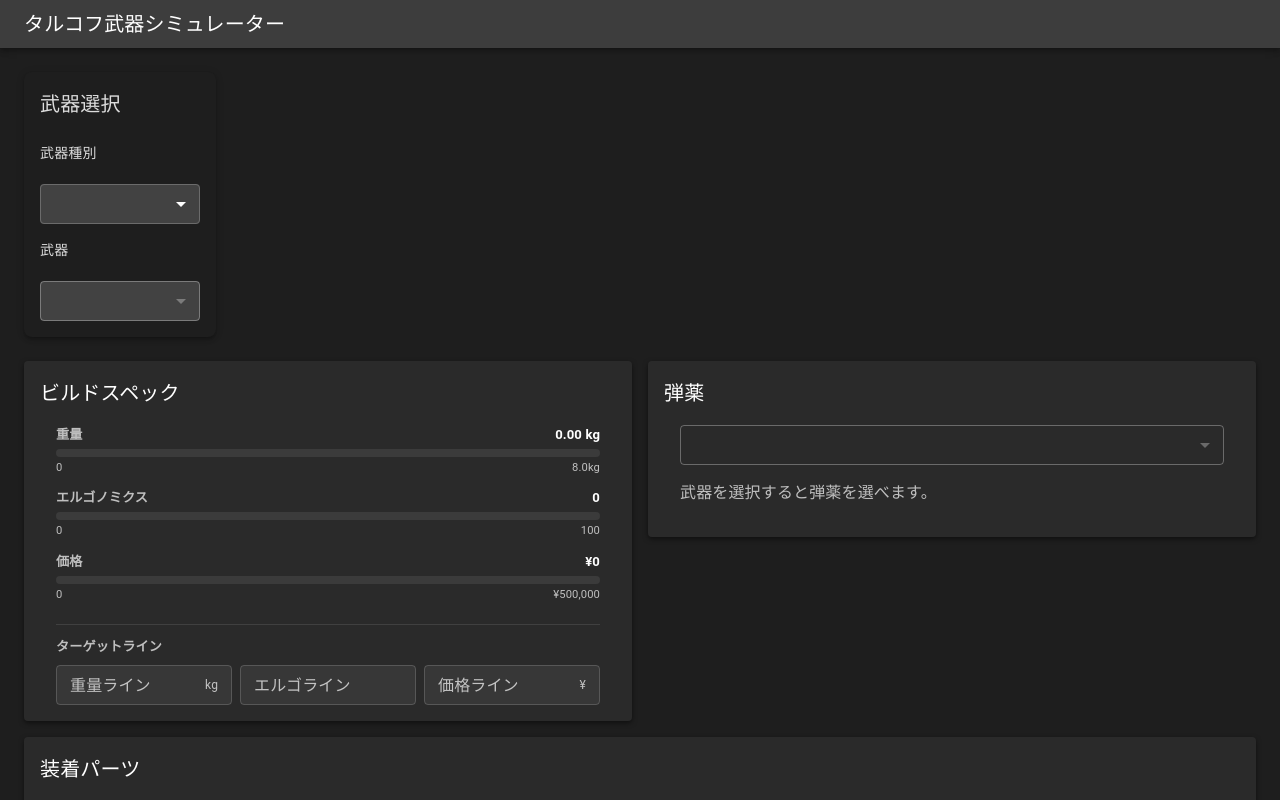
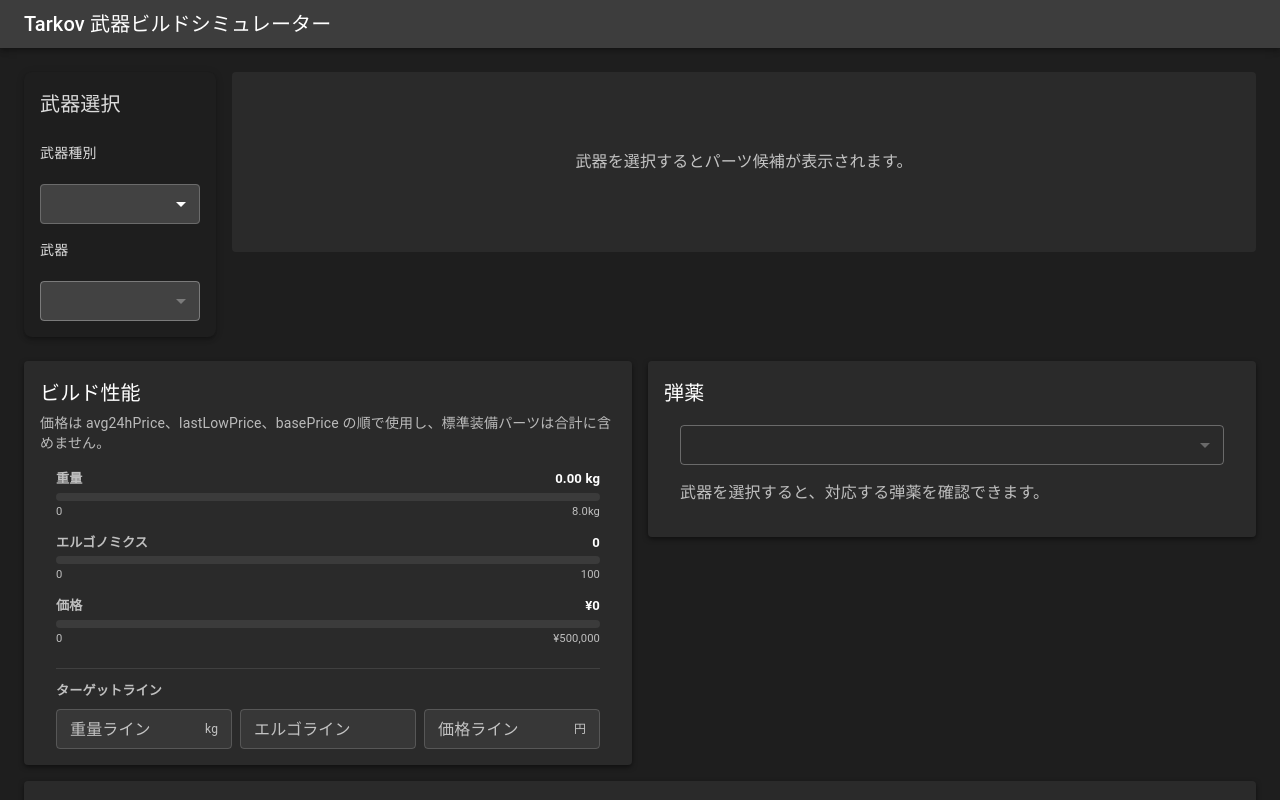
Before and after one commit to apple-head8/tarkov_weapon_sim, a React (Create React App) app in the folder frontend/: page / in a window 1280 px wide. Shown: the top 800 px of the page. Built offline with nearby package versions, Linux system fonts and the light colour scheme.

Commit message:
プチfix

```diff
--- a/frontend/package.json
+++ b/frontend/package.json
@@ -41,6 +41,7 @@
     ]
   },
   "devDependencies": {
+    "@babel/plugin-proposal-private-property-in-object": "7.21.0-placeholder-for-preset-env.2",
     "web-vitals": "^4.2.4"
   }
 }
--- a/frontend/public/index.html
+++ b/frontend/public/index.html
@@ -1,43 +1,34 @@
 <!DOCTYPE html>
-<html lang="en">
+<html lang="ja">
   <head>
     <meta charset="utf-8" />
     <link rel="icon" href="%PUBLIC_URL%/favicon.ico" />
     <meta name="viewport" content="width=device-width, initial-scale=1" />
-    <meta name="theme-color" content="#000000" />
+    <meta name="theme-color" content="#2a2a2a" />
     <meta
       name="description"
-      content="Web site created using create-react-app"
+      content="Escape from Tarkov の武器、パーツ、弾薬を組み合わせて価格や性能を確認できる武器ビルドシミュレーター。"
     />
+    <meta property="og:type" content="website" />
+    <meta property="og:title" content="Tarkov 武器ビルドシミュレーター" />
+    <meta
+      property="og:description"
+      content="Escape from Tarkov の武器ビルドをスマホでも確認しやすく比較できるシミュレーター。"
+    />
+    <meta property="og:image" content="%PUBLIC_URL%/logo512.png" />
+    <meta name="twitter:card" content="summary_large_image" />
+    <meta name="twitter:title" content="Tarkov 武器ビルドシミュレーター" />
+    <meta
+      name="twitter:description"
+      content="Escape from Tarkov の武器、パーツ、弾薬を組み合わせて価格や性能を確認できます。"
+    />
+    <meta name="twitter:image" content="%PUBLIC_URL%/logo512.png" />
     <link rel="apple-touch-icon" href="%PUBLIC_URL%/logo192.png" />
-    <!--
-      manifest.json provides metadata used when your web app is installed on a
-      user's mobile device or desktop. See https://developers.google.com/web/fundamentals/web-app-manifest/
-    -->
     <link rel="manifest" href="%PUBLIC_URL%/manifest.json" />
-    <!--
-      Notice the use of %PUBLIC_URL% in the tags above.
-      It will be replaced with the URL of the `public` folder during the build.
-      Only files inside the `public` folder can be referenced from the HTML.
-
-      Unlike "/favicon.ico" or "favicon.ico", "%PUBLIC_URL%/favicon.ico" will
-      work correctly both with client-side routing and a non-root public URL.
-      Learn how to configure a non-root public URL by running `npm run build`.
-    -->
-    <title>React App</title>
+    <title>Tarkov 武器ビルドシミュレーター</title>
   </head>
   <body>
-    <noscript>You need to enable JavaScript to run this app.</noscript>
+    <noscript>このアプリを使用するにはJavaScriptを有効にしてください。</noscript>
     <div id="root"></div>
-    <!--
-      This HTML file is a template.
-      If you open it directly in the browser, you will see an empty page.
-
-      You can add webfonts, meta tags, or analytics to this file.
-      The build step will place the bundled scripts into the <body> tag.
-
-      To begin the development, run `npm start` or `yarn start`.
-      To create a production bundle, use `npm run build` or `yarn build`.
-    -->
   </body>
 </html>
--- a/frontend/src/App.js
+++ b/frontend/src/App.js
@@ -24,6 +24,7 @@
 
 const PRESET_STORAGE_KEY = "tarkovWeaponSim.presets";
 const PRESET_FILE_VERSION = 1;
+const SUPPORTED_PRESET_VERSIONS = [1];
 
 function toNumberOrZero(value) {
     return typeof value === "number" && Number.isFinite(value) ? value : 0;
@@ -84,21 +85,43 @@
 function normalizeImportedPreset(data) {
     const preset = data?.version ? data : data?.preset;
 
-    if (!preset?.gun?.id || !preset?.parts || typeof preset.parts !== "object") {
-        throw new Error("Invalid preset file.");
+    if (!preset || typeof preset !== "object") {
+        throw new Error("プリセットJSONの形式が正しくありません。");
+    }
+
+    const version = preset.version ?? 1;
+
+    if (!SUPPORTED_PRESET_VERSIONS.includes(version)) {
+        throw new Error(`対応していないプリセット形式です。version: ${version}`);
+    }
+
+    if (!preset.gun?.id) {
+        throw new Error("プリセットJSONに武器情報がありません。");
+    }
+
+    if (
+        !preset.parts ||
+        typeof preset.parts !== "object" ||
+        Array.isArray(preset.parts)
+    ) {
+        throw new Error("プリセットJSONにパーツ情報がありません。");
     }
 
     const now = new Date().toISOString();
+    const parameters =
+        preset.parameters && typeof preset.parameters === "object"
+            ? preset.parameters
+            : {};
 
     return {
         version: PRESET_FILE_VERSION,
         id: preset.id ?? `${preset.gun.id}-${Date.now()}`,
-        name: preset.name || preset.gun.name || "Imported preset",
+        name: preset.name || preset.gun.name || "インポートしたプリセット",
         parts: preset.parts,
-        parameters: preset.parameters ?? {
-            weight: 0,
-            ergonomics: 0,
-            price: 0,
+        parameters: {
+            weight: toNumberOrZero(parameters.weight),
+            ergonomics: toNumberOrZero(parameters.ergonomics),
+            price: toNumberOrZero(parameters.price),
         },
         gun: preset.gun,
         ammo: preset.ammo ?? null,
@@ -130,7 +153,7 @@
         ergonomics: 0,
         price: 0,
     });
-    const [selectedGun, setSelectedGun] = useState(""); // 選択された銃のIDを管理 TODO:初期値の精査
+    const [selectedGun, setSelectedGun] = useState("");
     const [presetName, setPresetName] = useState("");
     const [presets, setPresets] = useState(loadStoredPresets);
     const [selectedTab, setSelectedTab] = useState(null);
@@ -152,9 +175,12 @@
         return buildDefaultPartIdsBySlotKey(selectedGun);
     }, [selectedGun]);
 
-    const isDefaultPart = useCallback((categoryKey, part) => {
-        return defaultPartIdsBySlotKey[categoryKey] === part?.id;
-    }, [defaultPartIdsBySlotKey]);
+    const isDefaultPart = useCallback(
+        (categoryKey, part) => {
+            return defaultPartIdsBySlotKey[categoryKey] === part?.id;
+        },
+        [defaultPartIdsBySlotKey]
+    );
 
     useEffect(() => {
         const newParameters = Object.values(selectedParts).reduce(
@@ -177,7 +203,6 @@
         setParameters(newParameters);
     }, [selectedGun, selectedParts, isDefaultPart]);
 
-    // パーツ選択毎に、スロットの情報等を再計算する
     useEffect(() => {
         const { newSlots, enabled } = buildSlotsAndCategories(
             selectedGun,
@@ -188,9 +213,6 @@
     }, [selectedGun, selectedParts]);
 
     useEffect(() => {
-        // enabledCategories が更新されたら、
-        // もし現在の selectedTab が存在しない or 無効 なら、
-        // 最初のタブに自動で切り替える
         const keys = Object.keys(enabledCategories || []);
 
         if (keys.length === 0) {
@@ -212,31 +234,29 @@
     };
 
     const handlePartSelect = (category, part) => {
-        // 競合しているパーツが現在装備されているか確認（双方向チェック）
         const conflicted = findConflictingPart(part, selectedParts);
 
         if (conflicted) {
-            // 競合が見つかった場合はエラーメッセージを表示して終了
             const { category: conflictedCategory, part: conflictedItem } =
                 conflicted;
             const conflictedCategoryName = getCategoryDisplayName(
                 conflictedCategory,
                 enabledCategories[conflictedCategory]
             );
+
             setError(
                 `${part.name} は ${conflictedItem.name}（${conflictedCategoryName}）と競合しています。`
             );
             return;
         }
 
-        // エラーをリセット（正常に選択できる場合）
         setError("");
 
         setSelectedParts((prev) => ({
             ...removeCategoryAndDescendants(prev, category, enabledCategories),
             [category]: {
                 ...part,
-                category: category,
+                category,
                 isDefaultPart: isDefaultPart(category, part),
             },
         }));
@@ -297,8 +317,12 @@
                 });
                 handleLoadPreset(importedPreset);
                 setError("");
-            } catch {
-                setError("プリセットJSONの読み込みに失敗しました。");
+            } catch (importError) {
+                setError(
+                    importError instanceof Error
+                        ? importError.message
+                        : "プリセットJSONの読み込みに失敗しました。"
+                );
             }
         };
 
@@ -323,7 +347,6 @@
 
     return (
         <>
-            {/* // サイドバーとその他要素で横並びにする */}
             <Header />
             <Box
                 sx={{
@@ -332,8 +355,6 @@
                     minHeight: "calc(100vh - 48px)",
                 }}
             >
-                {/* ここから再度縦並び */}
-                {/* flex 1 は、画面横幅いっぱい使うような設定 */}
                 <Box
                     sx={{
                         flex: 1,
@@ -342,7 +363,6 @@
                     }}
                 >
                     {error && <ErrorMessage message={error} />}
-                    {/* 再度横並び */}
                     <Grid2 container spacing={2}>
                         <Grid2 size={{ xs: 12, md: 2 }}>
                             <WeaponSelector
@@ -354,7 +374,7 @@
                             />
                         </Grid2>
                         <Grid2 size={{ xs: 12, md: 10 }}>
-                            {selectedTab && (
+                            {selectedTab ? (
                                 <PartSelector
                                     selectedTab={selectedTab}
                                     handleTabChange={handleTabChange}
@@ -368,6 +388,21 @@
                                     }
                                     clearPartSelect={clearPartSelect}
                                 />
+                            ) : (
+                                <Box
+                                    sx={{
+                                        minHeight: 180,
+                                        display: "grid",
+                                        placeItems: "center",
+                                        backgroundColor: "#2a2a2a",
+                                        color: "rgba(255,255,255,0.72)",
+                                        borderRadius: 1,
+                                    }}
+                                >
+                                    <Typography>
+                                        武器を選択するとパーツ候補が表示されます。
+                                    </Typography>
+                                </Box>
                             )}
                         </Grid2>
                     </Grid2>
@@ -399,7 +434,6 @@
                         </Grid2>
                     </Grid2>
 
-                    {/* Preset Save and List */}
                     <Box
                         sx={{
                             marginTop: 3,
--- a/frontend/src/components/WeaponBuildSimulator/AmmoSelector.js
+++ b/frontend/src/components/WeaponBuildSimulator/AmmoSelector.js
@@ -12,6 +12,10 @@
             .filter((ammo) => ammo.properties?.caliber === caliber)
             .sort((a, b) => a.name.localeCompare(b.name));
     }, [caliber]);
+
+    const selectedAmmoId = ammoOptions.some((ammo) => ammo.id === selectedAmmo?.id)
+        ? selectedAmmo.id
+        : "";
 
     useEffect(() => {
         if (!ammoOptions.length) {
@@ -64,7 +68,7 @@
         }
 
         if (properties.tracer) {
-            effects.push(`曳光 ${properties.tracerColor ?? ""}`.trim());
+            effects.push(`曳光弾 ${properties.tracerColor ?? ""}`.trim());
         }
 
         if (properties.projectileCount > 1) {
@@ -131,9 +135,9 @@
             }}
         >
             <Typography variant="h6">弾薬</Typography>
-            <Box sx={{ padding: 2 }}>
+            <Box sx={{ padding: { xs: 1, md: 2 } }}>
                 <Select
-                    value={selectedAmmo?.id ?? ""}
+                    value={selectedAmmoId}
                     onChange={handleAmmoChange}
                     renderValue={(selectedId) => {
                         const ammo = ammoOptions.find(
@@ -142,7 +146,7 @@
 
                         if (!ammo) return "";
 
-                        return `${ammo.name} / アーマー ${ammo.properties?.armorDamage ?? "-"}`;
+                        return `${ammo.name} / アーマーダメージ ${ammo.properties?.armorDamage ?? "-"}`;
                     }}
                     fullWidth
                     size="small"
@@ -183,7 +187,7 @@
 
                 {!caliber && (
                     <Typography sx={{ color: "text.secondary" }}>
-                        武器を選択すると弾薬を選べます。
+                        武器を選択すると、対応する弾薬を確認できます。
                     </Typography>
                 )}
 
--- a/frontend/src/components/WeaponBuildSimulator/WeaponStatus.js
+++ b/frontend/src/components/WeaponBuildSimulator/WeaponStatus.js
@@ -21,18 +21,18 @@
         defaultMax: 100,
         color: "#bb86fc",
         warningType: "under",
-        formatValue: (value) => value,
+        formatValue: (value) => Math.round(value),
         formatScale: (value) => Math.round(value),
     },
     {
         key: "price",
         label: "価格",
         thresholdLabel: "価格ライン",
-        unit: "¥",
+        unit: "円",
         defaultMax: 500000,
         color: "#c026d3",
         warningType: "over",
-        formatValue: (value) => `¥${value.toLocaleString()}`,
+        formatValue: (value) => `¥${Math.round(value).toLocaleString()}`,
         formatScale: (value) => `¥${Math.round(value).toLocaleString()}`,
     },
 ];
@@ -187,10 +187,16 @@
                 boxShadow: "0 2px 5px rgba(0, 0, 0, 0.5)",
             }}
         >
-            <Typography variant="h6">ビルドスペック</Typography>
+            <Typography variant="h6">ビルド性能</Typography>
+            <Typography
+                variant="body2"
+                sx={{ mt: 0.5, color: "rgba(255,255,255,0.68)" }}
+            >
+                価格は avg24hPrice、lastLowPrice、basePrice の順で使用し、標準装備パーツは合計に含めません。
+            </Typography>
             <Box
                 sx={{
-                    padding: 2,
+                    padding: { xs: 1, md: 2 },
                     display: "flex",
                     flexDirection: "column",
                     gap: 1.5,
@@ -203,7 +209,7 @@
 
             <Box
                 sx={{
-                    mx: 2,
+                    mx: { xs: 1, md: 2 },
                     mt: 0.5,
                     pt: 1.5,
                     borderTop: "1px solid rgba(255,255,255,0.1)",
@@ -273,10 +279,6 @@
                                 "&:hover .MuiOutlinedInput-notchedOutline": {
                                     borderColor: "rgba(255,255,255,0.32)",
                                 },
-                                "& .MuiFormHelperText-root": {
-                                    color: "text.secondary",
-                                    mx: 0,
-                                },
                                 "& input[type=number]": {
                                     MozAppearance: "textfield",
                                 },
--- a/frontend/src/components/common/Header.js
+++ b/frontend/src/components/common/Header.js
@@ -3,8 +3,6 @@
 
 function Header() {
     return (
-        <>
-            {/* Header */}
         <AppBar
             position="static"
             sx={{
@@ -14,11 +12,10 @@
         >
             <Toolbar variant="dense">
                 <Typography variant="h6" color="inherit" component="div">
-                        タルコフ武器シミュレーター
+                    Tarkov 武器ビルドシミュレーター
                 </Typography>
             </Toolbar>
         </AppBar>
-        </>
     );
 }
 
```
Also changed, not shown: frontend/src/components/WeaponBuildSimulator/WeaponSelector.js (+6 -6 lines), frontend/public/manifest.json, 1 other file (tests, documents, lock files or other folders). Lines whose indentation alone changed are shown as unchanged.
